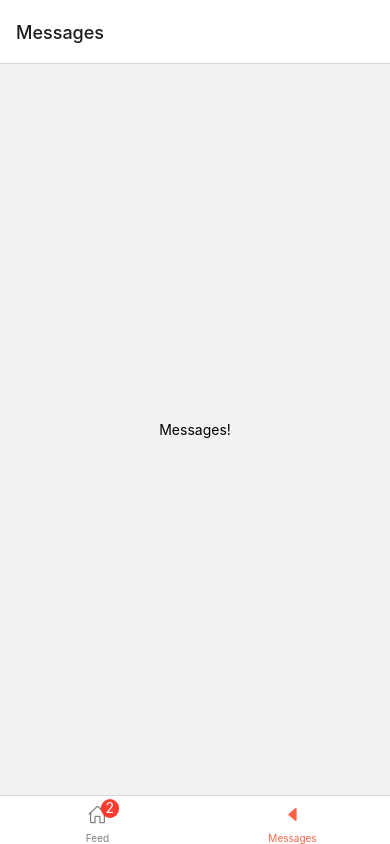
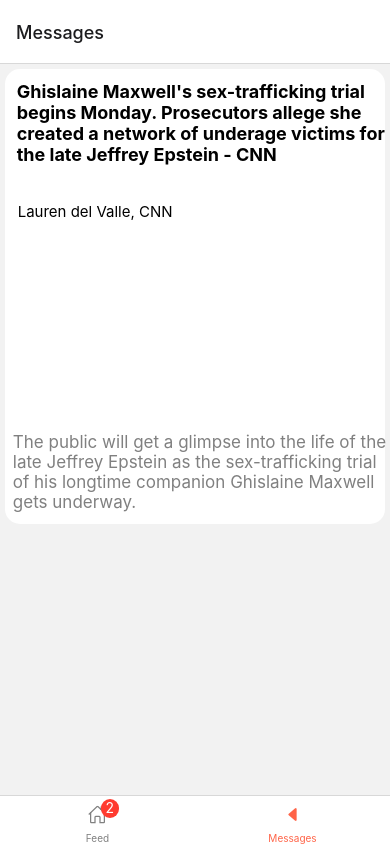
Before and after one commit to amiteshsinghk/navigtationreactnative, a React Native app: screen /Messages in a window 390 px wide. Built offline with nearby package versions, Linux system fonts and the light colour scheme; no server answers.

Commit message:
api integration

```diff
--- /dev/null
+++ b/Components/NewsCard.js
@@ -0,0 +1,59 @@
+import React from "react";
+import { View, StyleSheet,Text, Image, Dimensions } from "react-native";
+
+const {width, height} = Dimensions.get('window')
+
+const NewsCard =({}) =>{
+    return(
+        <View style = {styles.cardView}>
+            {/* <Text>News Card</Text> */}
+            <Text style ={styles.title}>Ghislaine Maxwell's sex-trafficking trial begins Monday. Prosecutors allege she created a network of underage victims for the late Jeffrey Epstein - CNN</Text>
+                <Text style ={styles.author}>Lauren del Valle, CNN</Text>
+                <Image style ={styles.image}/>
+                <Text style ={styles.description}>The public will get a glimpse into the life of the late Jeffrey Epstein as the sex-trafficking trial of his longtime companion Ghislaine Maxwell gets underway.</Text>
+        </View>
+    )
+}
+
+const styles = StyleSheet.create({
+    cardView:{
+        backgroundColor : 'white',
+        margin: 5,
+        borderRadius:15
+    },
+    title:{
+            width: width,
+            marginHorizontal:width*0.03,
+            marginVertical : width* 0.03,
+            color:'black',
+            fontSize : 18,
+            fontWeight: 'bold'
+
+    },
+    image:{
+        width:width,
+        height:height/6,
+        marginLeft:width*0.05,
+        marginRight: width*0.05,
+        marginVertical : height*0.02
+    },
+    author:{
+        marginVertical : height *0.03,
+        marginHorizontal : height *0.015,
+        fontSize:15,
+        color:'lightGray'
+
+    },
+    description:{
+        width: width,
+        paddingHorizontal:width*0.02,
+        // marginHorizontal : width*0.0005,
+        // marginLeft:width*0.01,
+        // marginRight:width*0.,
+        marginVertical:width*0.03,
+        color:'grey',
+        fontSize : 17
+    }
+})
+
+export default NewsCard
--- a/package.json
+++ b/package.json
@@ -16,6 +16,7 @@
     "@react-navigation/native": "^6.0.6",
     "@react-navigation/native-stack": "^6.2.5",
     "@react-navigation/stack": "^6.0.11",
+    "axios": "^0.24.0",
     "react": "17.0.2",
     "react-native": "0.66.3",
     "react-native-gesture-handler": "^1.10.3",
--- a/screens/messages.js
+++ b/screens/messages.js
@@ -1,11 +1,46 @@
-import React from "react";
+import React, { useState, useEffect } from "react";
 import { StyleSheet, View, Text, Button } from 'react-native';
+import NewsCard from "../Components/NewsCard";
+import newsAPI from '../api/News'
+
+
 
 export default function Messages() {
+    // useEffect(() => {
+    //     newsResponse()
+    // }, [])
+    // const newsResponse = async () => {
+    //     const response = await newsAPI.get('top-headlines?country=us&apiKey=605a93fe087f48d69fe65d48e7d25c59')
+    //     console.log('TagMc', response.data)
+    //     debugger
+    // }
+
+    const [isLoading, setLoading] = useState(true);
+    const [data, setData] = useState([]);
+
+    const getMovies = async () => {
+       try {
+        const response = await fetch('https://newsapi.org/v2/top-headlines?country=us&apiKey=605a93fe087f48d69fe65d48e7d25c59');
+        const json = await response.json();
+        setData(json.articles);
+        console.log('TagMc', response)
+      } catch (error) {
+        console.error(error);
+      } finally {
+        setLoading(false);
+      }
+    }
+
+    useEffect(() => {
+      getMovies();
+    }, []);
+
     return (
-            <View style={{ flex: 1, justifyContent: 'center', alignItems: 'center' }}>
-              <Text>Messages!</Text>
-            </View>
+        <View>
+
+            <NewsCard></NewsCard>
+
+        </View>
     );
 }
 
```
Also changed, not shown: 1 other file (tests, documents, lock files or other folders).
